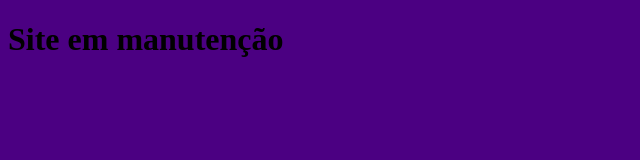
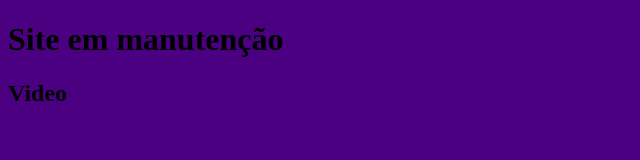
Before and after one commit to jedyfelipe/jedielfelipedosantos.github.io, a plain HTML site: page index.html in a window 1280 px wide. Shown: the full height of the page, 0-640 px from the left. Drawn offline with Linux system fonts and the light colour scheme.

Commit message:
alteração h2

```diff
--- a/index.html
+++ b/index.html
@@ -6,6 +6,7 @@
 </head>
 <body>
 	<h1>Site em manutenção</h1>
+	<h2>Video</h2>
 
 </body>
 </html>
```
